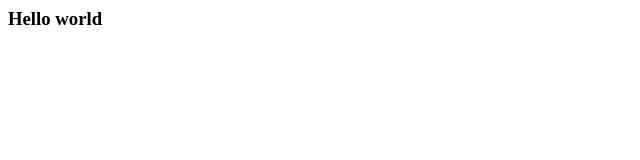
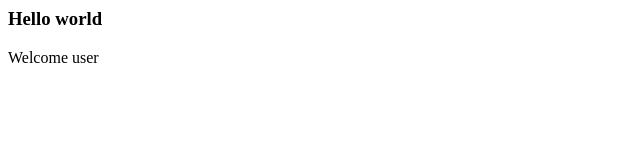
Before and after one commit to henryadetunji/GithubWithSourceTree, a plain HTML site: page index.html in a window 1280 px wide. Shown: the whole page, without its empty margins (0-640 px from the left). Drawn offline with Linux system fonts and the light colour scheme.

Commit message:
Update index.html

```diff
--- a/index.html
+++ b/index.html
@@ -4,5 +4,6 @@
 </head>
 <body>
     <h3>Hello world</h3>
+    <div>Welcome user</div>
 </body>
 </html>
```
